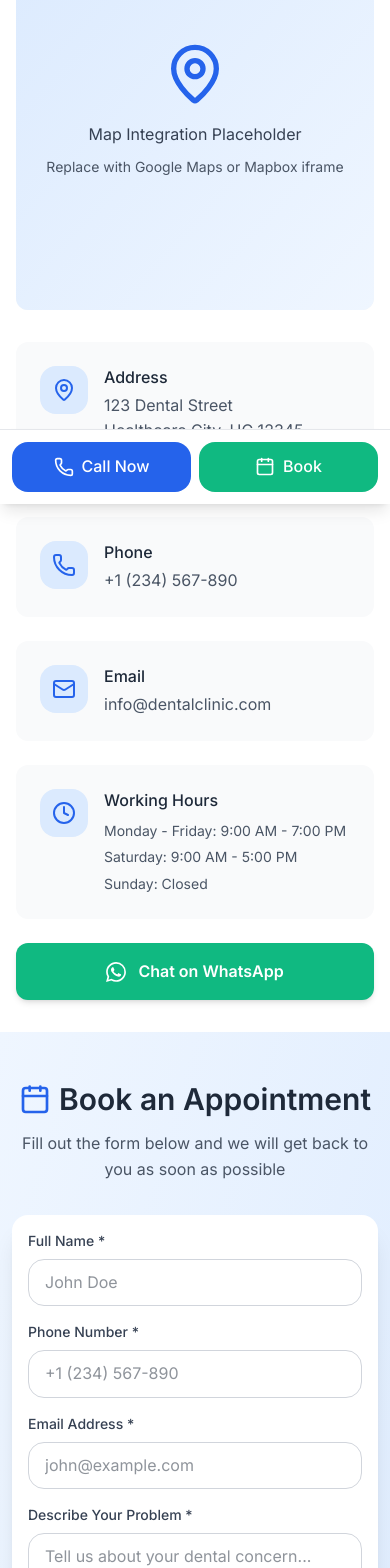
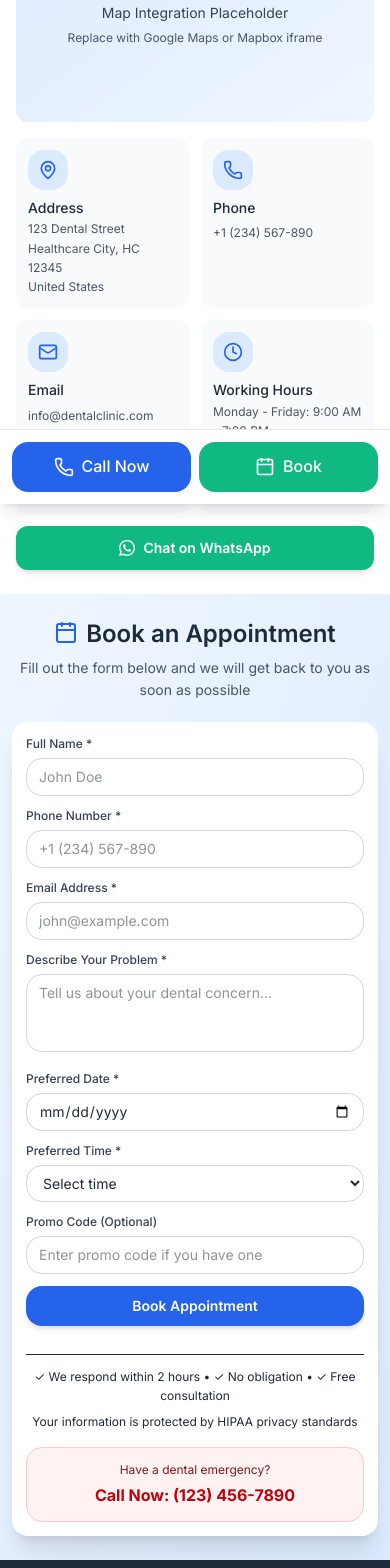
Before and after one commit to Ramrp909/AvDental-Clinic, a Next.js app: page /contact in a window 390 px wide. Shown: the part 340-1908 px from the top of the page. Built offline with nearby package versions, Linux system fonts and the light colour scheme.

Commit message:
refactor: improve UI consistency and responsiveness across components

```diff
--- a/components/AppointmentForm.tsx
+++ b/components/AppointmentForm.tsx
@@ -70,58 +70,58 @@ export default function AppointmentForm() {
   }
 
   return (
-    <section id="appointment" className="py-12 md:py-16 bg-gradient-to-br from-accent to-primary-light">
+    <section id="appointment" className="py-6 md:py-12 bg-gradient-to-br from-accent to-primary-light">
       <div className="container mx-auto px-3">
         <div className="max-w-2xl mx-auto">
-          <div className="text-center mb-8">
-            <div className="flex items-center justify-center gap-2 mb-3">
-              <Calendar className="w-8 h-8 text-primary" />
-              <h2 className="text-3xl md:text-4xl font-bold text-gray-800">
+          <div className="text-center mb-5 md:mb-8">
+            <div className="flex items-center justify-center gap-2 mb-2 md:mb-3">
+              <Calendar className="w-6 h-6 md:w-8 md:h-8 text-primary" />
+              <h2 className="text-2xl md:text-4xl font-bold text-gray-800">
                 Book an Appointment
               </h2>
             </div>
-            <p className="text-gray-600">
+            <p className="text-gray-600 text-sm md:text-base">
               Fill out the form below and we will get back to you as soon as possible
             </p>
           </div>
 
-          <form onSubmit={handleSubmit(onSubmit)} className="bg-white rounded-2xl shadow-xl p-4 md:p-6 space-y-4">
-            <div className="grid md:grid-cols-2 gap-4">
+          <form onSubmit={handleSubmit(onSubmit)} className="bg-white rounded-2xl shadow-xl p-3.5 md:p-6 space-y-3 md:space-y-4">
+            <div className="grid md:grid-cols-2 gap-3 md:gap-4">
               <div>
-                <label htmlFor="name" className="block text-sm font-medium text-gray-700 mb-2">
+                <label htmlFor="name" className="block text-xs md:text-sm font-medium text-gray-700 mb-1.5 md:mb-2">
                   Full Name *
                 </label>
                 <input
                   type="text"
                   id="name"
                   {...register('name', { required: 'Name is required' })}
-                  className="w-full px-4 py-2.5 border border-gray-300 rounded-lg focus:ring-2 focus:ring-primary focus:border-transparent outline-none transition-all"
+                  className="w-full px-3 md:px-4 py-2 md:py-2.5 border border-gray-300 rounded-lg focus:ring-2 focus:ring-primary focus:border-transparent outline-none transition-all text-sm"
                   placeholder="John Doe"
                 />
                 {errors.name && (
-                  <p className="text-red-500 text-sm mt-1">{errors.name.message}</p>
+                  <p className="text-red-500 text-xs mt-1">{errors.name.message}</p>
                 )}
               </div>
 
               <div>
-                <label htmlFor="phone" className="block text-sm font-medium text-gray-700 mb-2">
+                <label htmlFor="phone" className="block text-xs md:text-sm font-medium text-gray-700 mb-1.5 md:mb-2">
                   Phone Number *
                 </label>
                 <input
                   type="tel"
                   id="phone"
                   {...register('phone', { required: 'Phone is required' })}
-                  className="w-full px-4 py-2.5 border border-gray-300 rounded-lg focus:ring-2 focus:ring-primary focus:border-transparent outline-none transition-all"
+                  className="w-full px-3 md:px-4 py-2 md:py-2.5 border border-gray-300 rounded-lg focus:ring-2 focus:ring-primary focus:border-transparent outline-none transition-all text-sm"
                   placeholder="+1 (234) 567-890"
                 />
                 {errors.phone && (
-                  <p className="text-red-500 text-sm mt-1">{errors.phone.message}</p>
+                  <p className="text-red-500 text-xs mt-1">{errors.phone.message}</p>
                 )}
               </div>
             </div>
 
             <div>
-              <label htmlFor="email" className="block text-sm font-medium text-gray-700 mb-2">
+              <label htmlFor="email" className="block text-xs md:text-sm font-medium text-gray-700 mb-1.5 md:mb-2">
                 Email Address *
               </label>
               <input
@@ -134,54 +134,54 @@ export default function AppointmentForm() {
                     message: 'Invalid email address'
                   }
                 })}
-                className="w-full px-4 py-2.5 border border-gray-300 rounded-lg focus:ring-2 focus:ring-primary focus:border-transparent outline-none transition-all"
+                className="w-full px-3 md:px-4 py-2 md:py-2.5 border border-gray-300 rounded-lg focus:ring-2 focus:ring-primary focus:border-transparent outline-none transition-all text-sm"
                 placeholder="john@example.com"
               />
               {errors.email && (
-                <p className="text-red-500 text-sm mt-1">{errors.email.message}</p>
+                <p className="text-red-500 text-xs mt-1">{errors.email.message}</p>
               )}
             </div>
 
             <div>
-              <label htmlFor="problem" className="block text-sm font-medium text-gray-700 mb-2">
+              <label htmlFor="problem" className="block text-xs md:text-sm font-medium text-gray-700 mb-1.5 md:mb-2">
                 Describe Your Problem *
               </label>
               <textarea
                 id="problem"
                 {...register('problem', { required: 'Please describe your problem' })}
-                rows={4}
-                className="w-full px-4 py-2.5 border border-gray-300 rounded-lg focus:ring-2 focus:ring-primary focus:border-transparent outline-none transition-all resize-none"
+                rows={3}
+                className="w-full px-3 md:px-4 py-2 md:py-2.5 border border-gray-300 rounded-lg focus:ring-2 focus:ring-primary focus:border-transparent outline-none transition-all resize-none text-sm"
                 placeholder="Tell us about your dental concern..."
               />
               {errors.problem && (
-                <p className="text-red-500 text-sm mt-1">{errors.problem.message}</p>
+                <p className="text-red-500 text-xs mt-1">{errors.problem.message}</p>
               )}
             </div>
 
-            <div className="grid md:grid-cols-2 gap-4">
+            <div className="grid md:grid-cols-2 gap-3 md:gap-4">
               <div>
-                <label htmlFor="date" className="block text-sm font-medium text-gray-700 mb-2">
+                <label htmlFor="date" className="block text-xs md:text-sm font-medium text-gray-700 mb-1.5 md:mb-2">
                   Preferred Date *
                 </label>
                 <input
                   type="date"
                   id="date"
                   {...register('date', { required: 'Date is required' })}
-                  className="w-full px-4 py-2.5 border border-gray-300 rounded-lg focus:ring-2 focus:ring-primary focus:border-transparent outline-none transition-all"
+                  className="w-full px-3 md:px-4 py-2 md:py-2.5 border border-gray-300 rounded-lg focus:ring-2 focus:ring-primary focus:border-transparent outline-none transition-all text-sm"
                 />
                 {errors.date && (
-                  <p className="text-red-500 text-sm mt-1">{errors.date.message}</p>
+                  <p className="text-red-500 text-xs mt-1">{errors.date.message}</p>
                 )}
               </div>
 
               <div>
-                <label htmlFor="time" className="block text-sm font-medium text-gray-700 mb-2">
+                <label htmlFor="time" className="block text-xs md:text-sm font-medium text-gray-700 mb-1.5 md:mb-2">
                   Preferred Time *
                 </label>
                 <select
                   id="time"
                   {...register('time', { required: 'Time is required' })}
-                  className="w-full px-4 py-2.5 border border-gray-300 rounded-lg focus:ring-2 focus:ring-primary focus:border-transparent outline-none transition-all"
+                  className="w-full px-3 md:px-4 py-2 md:py-2.5 border border-gray-300 rounded-lg focus:ring-2 focus:ring-primary focus:border-transparent outline-none transition-all text-sm"
                 >
                   <option value="">Select time</option>
                   <option value="09:00">9:00 AM</option>
@@ -195,33 +195,33 @@ export default function AppointmentForm() {
                   <option value="18:00">6:00 PM</option>
                 </select>
                 {errors.time && (
-                  <p className="text-red-500 text-sm mt-1">{errors.time.message}</p>
+                  <p className="text-red-500 text-xs mt-1">{errors.time.message}</p>
                 )}
               </div>
             </div>
 
             <div>
-              <label htmlFor="promoCode" className="block text-sm font-medium text-gray-700 mb-2">
+              <label htmlFor="promoCode" className="block text-xs md:text-sm font-medium text-gray-700 mb-1.5 md:mb-2">
                 Promo Code (Optional)
               </label>
               <input
                 type="text"
                 id="promoCode"
                 {...register('promoCode')}
-                className="w-full px-4 py-2.5 border border-gray-300 rounded-lg focus:ring-2 focus:ring-primary focus:border-transparent outline-none transition-all"
+                className="w-full px-3 md:px-4 py-2 md:py-2.5 border border-gray-300 rounded-lg focus:ring-2 focus:ring-primary focus:border-transparent outline-none transition-all text-sm"
                 placeholder="Enter promo code if you have one"
               />
             </div>
 
             <button
               type="submit"
-              className="w-full bg-primary text-white px-8 py-3.5 rounded-lg hover:bg-primary/90 transition-colors shadow-md font-semibold text-lg"
+              className="w-full bg-primary text-white px-6 md:px-8 py-2.5 md:py-3.5 rounded-lg hover:bg-primary/90 transition-colors shadow-md font-semibold text-sm md:text-lg"
             >
               Book Appointment
             </button>
-             {/* Trust Signals */}
-          <div className="mt-8 pt-6 border-t text-center space-y-2">
-            <p className="text-sm text-muted-foreground">
+            {/* Trust Signals */}
+          <div className="mt-4 md:mt-6 pt-3 md:pt-6 border-t text-center space-y-1.5 md:space-y-2">
+            <p className="text-xs md:text-sm text-muted-foreground">
               ✓ We respond within 2 hours • ✓ No obligation • ✓ Free consultation
             </p>
             <p className="text-xs text-muted-foreground">
@@ -231,13 +231,13 @@ export default function AppointmentForm() {
 
 
         {/* Emergency Contact */}
-        <div className="mt-8 p-4 bg-red-50 rounded-lg border border-red-200 text-center">
-          <p className="text-sm font-semibold text-red-900 mb-1">
+        <div className="mt-4 md:mt-6 p-3 md:p-4 bg-red-50 rounded-lg border border-red-200 text-center">
+          <p className="text-xs md:text-sm font-semibold text-red-900 mb-1">
             Have a dental emergency?
           </p>
           <a
             href="tel:+1234567890"
-            className="text-lg font-bold text-red-700 hover:text-red-800"
+            className="text-base md:text-lg font-bold text-red-700 hover:text-red-800"
           >
             Call Now: (123) 456-7890
           </a>
--- a/components/Contact.tsx
+++ b/components/Contact.tsx
@@ -2,39 +2,39 @@ import { MapPin, Phone, Mail, Clock } from 'lucide-react';
 
 export default function Contact() {
   return (
-    <section id="contact" className="py-8 md:py-14 bg-white">
+    <section id="contact" className="py-6 md:py-14 bg-white">
       <div className="container mx-auto px-4">
-        <div className="text-center mb-12">
-          <h2 className="text-3xl md:text-4xl font-bold text-gray-800 mb-4">
+        <div className="text-center mb-8 md:mb-12">
+          <h2 className="text-3xl md:text-4xl font-bold text-gray-800 mb-2 md:mb-4">
             Visit Our Clinic
           </h2>
-          <p className="text-gray-600 max-w-2xl mx-auto">
+          <p className="text-gray-600 text-sm md:text-base max-w-2xl mx-auto">
             We are located in a convenient area with ample parking. Come visit us today!
           </p>
         </div>
 
-        <div className="grid md:grid-cols-2 gap-8 max-w-6xl mx-auto">
-          <div className="bg-gray-100 rounded-xl overflow-hidden h-[400px] relative">
+        <div className="grid md:grid-cols-2 gap-4 md:gap-8 max-w-6xl mx-auto">
+          <div className="bg-gray-100 rounded-xl overflow-hidden h-[250px] sm:h-[300px] md:h-[400px] relative">
             <div className="absolute inset-0 flex items-center justify-center bg-gradient-to-br from-primary-light to-accent">
-              <div className="text-center">
-                <MapPin className="w-16 h-16 text-primary mx-auto mb-4" />
-                <p className="text-gray-700 font-medium">Map Integration Placeholder</p>
-                <p className="text-sm text-gray-600 mt-2">
+              <div className="text-center px-4">
+                <MapPin className="w-12 h-12 md:w-16 md:h-16 text-primary mx-auto mb-2 md:mb-4" />
+                <p className="text-gray-700 font-medium text-sm md:text-base">Map Integration Placeholder</p>
+                <p className="text-xs md:text-sm text-gray-600 mt-1 md:mt-2">
                   Replace with Google Maps or Mapbox iframe
                 </p>
               </div>
             </div>
           </div>
 
-          <div className="space-y-6">
-            <div className="bg-gray-50 p-6 rounded-xl">
-              <div className="flex items-start gap-4">
-                <div className="w-12 h-12 bg-primary-light rounded-lg flex items-center justify-center flex-shrink-0">
-                  <MapPin className="w-6 h-6 text-primary" />
+          <div className="grid grid-cols-2 md:grid-cols-1 gap-3 md:gap-4 md:space-y-0">
+            <div className="bg-gray-50 p-3 sm:p-4 md:p-6 rounded-xl">
+              <div className="flex flex-col items-start gap-2 md:gap-4">
+                <div className="w-10 h-10 md:w-12 md:h-12 bg-primary-light rounded-lg flex items-center justify-center flex-shrink-0">
+                  <MapPin className="w-5 h-5 md:w-6 md:h-6 text-primary" />
                 </div>
                 <div>
-                  <h3 className="font-semibold text-gray-800 mb-1">Address</h3>
-                  <p className="text-gray-600">
+                  <h3 className="font-semibold text-gray-800 mb-0.5 md:mb-1 text-sm md:text-base">Address</h3>
+                  <p className="text-gray-600 text-xs md:text-sm leading-tight md:leading-normal">
                     123 Dental Street<br />
                     Healthcare City, HC 12345<br />
                     United States
@@ -43,42 +43,42 @@ export default function Contact() {
               </div>
             </div>
 
-            <div className="bg-gray-50 p-6 rounded-xl">
-              <div className="flex items-start gap-4">
-                <div className="w-12 h-12 bg-primary-light rounded-lg flex items-center justify-center flex-shrink-0">
-                  <Phone className="w-6 h-6 text-primary" />
+            <div className="bg-gray-50 p-3 sm:p-4 md:p-6 rounded-xl">
+              <div className="flex flex-col items-start gap-2 md:gap-4">
+                <div className="w-10 h-10 md:w-12 md:h-12 bg-primary-light rounded-lg flex items-center justify-center flex-shrink-0">
+                  <Phone className="w-5 h-5 md:w-6 md:h-6 text-primary" />
                 </div>
                 <div>
-                  <h3 className="font-semibold text-gray-800 mb-1">Phone</h3>
-                  <a href="tel:+1234567890" className="text-gray-600 hover:text-primary transition-colors">
+                  <h3 className="font-semibold text-gray-800 mb-0.5 md:mb-1 text-sm md:text-base">Phone</h3>
+                  <a href="tel:+1234567890" className="text-gray-600 hover:text-primary transition-colors text-xs md:text-sm">
                     +1 (234) 567-890
                   </a>
                 </div>
               </div>
             </div>
 
-            <div className="bg-gray-50 p-6 rounded-xl">
-              <div className="flex items-start gap-4">
-                <div className="w-12 h-12 bg-primary-light rounded-lg flex items-center justify-center flex-shrink-0">
-                  <Mail className="w-6 h-6 text-primary" />
+            <div className="bg-gray-50 p-3 sm:p-4 md:p-6 rounded-xl">
+              <div className="flex flex-col items-start gap-2 md:gap-4">
+                <div className="w-10 h-10 md:w-12 md:h-12 bg-primary-light rounded-lg flex items-center justify-center flex-shrink-0">
+                  <Mail className="w-5 h-5 md:w-6 md:h-6 text-primary" />
                 </div>
                 <div>
-                  <h3 className="font-semibold text-gray-800 mb-1">Email</h3>
-                  <a href="mailto:info@dentalclinic.com" className="text-gray-600 hover:text-primary transition-colors">
+                  <h3 className="font-semibold text-gray-800 mb-0.5 md:mb-1 text-sm md:text-base">Email</h3>
+                  <a href="mailto:info@dentalclinic.com" className="text-gray-600 hover:text-primary transition-colors text-xs md:text-sm">
                     info@dentalclinic.com
                   </a>
                 </div>
               </div>
             </div>
 
-            <div className="bg-gray-50 p-6 rounded-xl">
-              <div className="flex items-start gap-4">
-                <div className="w-12 h-12 bg-primary-light rounded-lg flex items-center justify-center flex-shrink-0">
-                  <Clock className="w-6 h-6 text-primary" />
+            <div className="bg-gray-50 p-3 sm:p-4 md:p-6 rounded-xl">
+              <div className="flex flex-col items-start gap-2 md:gap-4">
+                <div className="w-10 h-10 md:w-12 md:h-12 bg-primary-light rounded-lg flex items-center justify-center flex-shrink-0">
+                  <Clock className="w-5 h-5 md:w-6 md:h-6 text-primary" />
                 </div>
                 <div>
-                  <h3 className="font-semibold text-gray-800 mb-2">Working Hours</h3>
-                  <div className="space-y-1 text-sm text-gray-600">
+                  <h3 className="font-semibold text-gray-800 mb-0.5 md:mb-1 text-sm md:text-base">Working Hours</h3>
+                  <div className="space-y-0.5 text-xs md:text-sm text-gray-600">
                     <p>Monday - Friday: 9:00 AM - 7:00 PM</p>
                     <p>Saturday: 9:00 AM - 5:00 PM</p>
                     <p>Sunday: Closed</p>
@@ -91,9 +91,9 @@ export default function Contact() {
               href="https://wa.me/1234567890"
               target="_blank"
               rel="noopener noreferrer"
-              className="flex items-center justify-center gap-3 bg-secondary text-white px-6 py-4 rounded-xl hover:bg-secondary/90 transition-colors shadow-md font-semibold"
+              className="col-span-2 md:col-span-1 flex items-center justify-center gap-2 md:gap-3 bg-secondary text-white px-4 md:px-6 py-3 md:py-4 rounded-xl hover:bg-secondary/90 transition-colors shadow-md font-semibold text-sm md:text-base"
             >
-              <svg className="w-5 h-5" viewBox="0 0 24 24" fill="currentColor">
+              <svg className="w-4 h-4 md:w-5 md:h-5" viewBox="0 0 24 24" fill="currentColor">
                 <path d="M17.472 14.382c-.297-.149-1.758-.867-2.03-.967-.273-.099-.471-.148-.67.15-.197.297-.767.966-.94 1.164-.173.199-.347.223-.644.075-.297-.15-1.255-.463-2.39-1.475-.883-.788-1.48-1.761-1.653-2.059-.173-.297-.018-.458.13-.606.134-.133.298-.347.446-.52.149-.174.198-.298.298-.497.099-.198.05-.371-.025-.52-.075-.149-.669-1.612-.916-2.207-.242-.579-.487-.5-.669-.51-.173-.008-.371-.01-.57-.01-.198 0-.52.074-.792.372-.272.297-1.04 1.016-1.04 2.479 0 1.462 1.065 2.875 1.213 3.074.149.198 2.096 3.2 5.077 4.487.709.306 1.262.489 1.694.625.712.227 1.36.195 1.871.118.571-.085 1.758-.719 2.006-1.413.248-.694.248-1.289.173-1.413-.074-.124-.272-.198-.57-.347m-5.421 7.403h-.004a9.87 9.87 0 01-5.031-1.378l-.361-.214-3.741.982.998-3.648-.235-.374a9.86 9.86 0 01-1.51-5.26c.001-5.45 4.436-9.884 9.888-9.884 2.64 0 5.122 1.03 6.988 2.898a9.825 9.825 0 012.893 6.994c-.003 5.45-4.437 9.884-9.885 9.884m8.413-18.297A11.815 11.815 0 0012.05 0C5.495 0 .16 5.335.157 11.892c0 2.096.547 4.142 1.588 5.945L.057 24l6.305-1.654a11.882 11.882 0 005.683 1.448h.005c6.554 0 11.89-5.335 11.893-11.893a11.821 11.821 0 00-3.48-8.413Z"/>
               </svg>
               <span>Chat on WhatsApp</span>
--- a/components/ServiceCard.tsx
+++ b/components/ServiceCard.tsx
@@ -8,12 +8,12 @@ interface ServiceCardProps {
 
 export default function ServiceCard({ icon, title, description }: ServiceCardProps) {
   return (
-    <div className="bg-white p-4 rounded-xl shadow-md hover:shadow-lg transition-all touch-grow cursor-pointer group">
-      <div className="w-10 h-10 bg-primary-light rounded-lg flex items-center justify-center mb-3 text-primary group-hover:bg-primary group-hover:text-white transition-colors">
+    <div className="bg-white p-2.5 sm:p-3 md:p-4 rounded-xl shadow-md hover:shadow-lg transition-all touch-grow cursor-pointer group">
+      <div className="w-8 sm:w-10 h-8 sm:h-10 bg-primary-light rounded-lg flex items-center justify-center mb-2 sm:mb-2.5 md:mb-3 text-primary group-hover:bg-primary group-hover:text-white transition-colors text-xs sm:text-sm">
         {icon}
       </div>
-      <h3 className="text-sm font-semibold text-gray-800 mb-2">{title}</h3>
-      <p className="text-gray-600 text-xs leading-relaxed">{description}</p>
+      <h3 className="text-xs sm:text-sm font-semibold text-gray-800 mb-1 sm:mb-1.5 md:mb-2 line-clamp-2">{title}</h3>
+      <p className="text-gray-600 text-xs leading-tight sm:leading-relaxed line-clamp-3">{description}</p>
     </div>
   );
 }
--- a/components/Services.tsx
+++ b/components/Services.tsx
@@ -36,18 +36,18 @@ export default function Services() {
   ];
 
   return (
-    <section id="services" className="py-08 md:py-14 bg-hero-bg  rounded-[28px] md:rounded-[32px] p-6 md:p-08 shadow-xl">
+    <section id="services" className="py-6 md:py-14 bg-hero-bg rounded-[28px] md:rounded-[32px] p-6 md:p-08 shadow-xl">
       <div className="container mx-auto px-4">
-        <div className="text-center mb-12 ">
-          <h2 className="text-3xl md:text-l font-bold text-gray-800 mb-4">
+        <div className="text-center mb-8 md:mb-12">
+          <h2 className="text-3xl md:text-l font-bold text-gray-800 mb-2 md:mb-4">
             Our Services
           </h2>
-          <p className="text-gray-600 max-w-2xl mx-auto">
+          <p className="text-gray-600 text-sm md:text-base max-w-2xl mx-auto">
             We provide comprehensive dental care services using advanced technology and techniques.
           </p>
         </div>
 
-        <div className="grid grid-cols-2 md:grid-cols-3 gap-4 md:gap-4">
+        <div className="grid grid-cols-2 md:grid-cols-3 gap-3 md:gap-4">
           {services.map((service, index) => (
             <ServiceCard key={index} {...service} />
           ))}
--- a/components/WhyChooseUs.tsx
+++ b/components/WhyChooseUs.tsx
@@ -25,28 +25,28 @@ export default function WhyChooseUs() {
   ];
 
   return (
-    <section className="py-05 md:py-08 bg-gray-50">
+    <section className="py-6 md:py-08 bg-gray-50">
       <div className="container mx-auto px-4">
-        <div className="text-center mb-12">
-          <h2 className="text-3xl md:text-4xl font-bold text-gray-800 mb-4">
+        <div className="text-center mb-8 md:mb-12">
+          <h2 className="text-3xl md:text-4xl font-bold text-gray-800 mb-2 md:mb-4">
             Why Choose Us
           </h2>
-          <p className="text-gray-600 max-w-2xl mx-auto">
+          <p className="text-gray-600 text-sm md:text-base max-w-2xl mx-auto">
             We are committed to providing the highest quality dental care with a focus on your comfort and satisfaction.
           </p>
         </div>
 
-        <div className="grid grid-cols-2 md:grid-cols-4 gap-4 md:gap-6">
+        <div className="grid grid-cols-2 md:grid-cols-4 gap-3 md:gap-6">
           {features.map((feature, index) => (
             <div
               key={index}
-              className="bg-white p-6 rounded-xl shadow-sm hover:shadow-md transition-shadow text-center"
+              className="bg-white p-3 sm:p-4 md:p-6 rounded-xl shadow-sm hover:shadow-md transition-shadow text-center"
             >
-              <div className="w-14 h-14 bg-primary-light rounded-full flex items-center justify-center mx-auto mb-4 text-primary">
+              <div className="w-10 h-10 sm:w-12 sm:h-12 md:w-14 md:h-14 bg-primary-light rounded-full flex items-center justify-center mx-auto mb-2 sm:mb-3 md:mb-4 text-primary text-sm sm:text-base">
                 {feature.icon}
               </div>
-              <h3 className="text-lg font-semibold text-gray-800 mb-2">{feature.title}</h3>
-              <p className="text-gray-600 text-sm">{feature.description}</p>
+              <h3 className="text-sm sm:text-base md:text-lg font-semibold text-gray-800 mb-1 md:mb-2">{feature.title}</h3>
+              <p className="text-gray-600 text-xs sm:text-sm leading-tight">{feature.description}</p>
             </div>
           ))}
         </div>
```
Also changed, not shown: components/Hero.tsx (+32 -32 lines).
